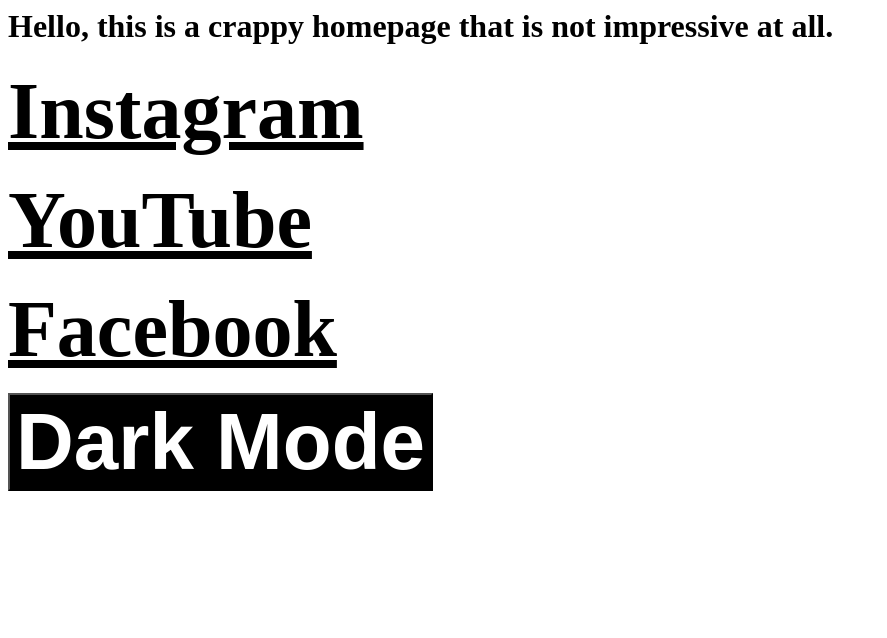
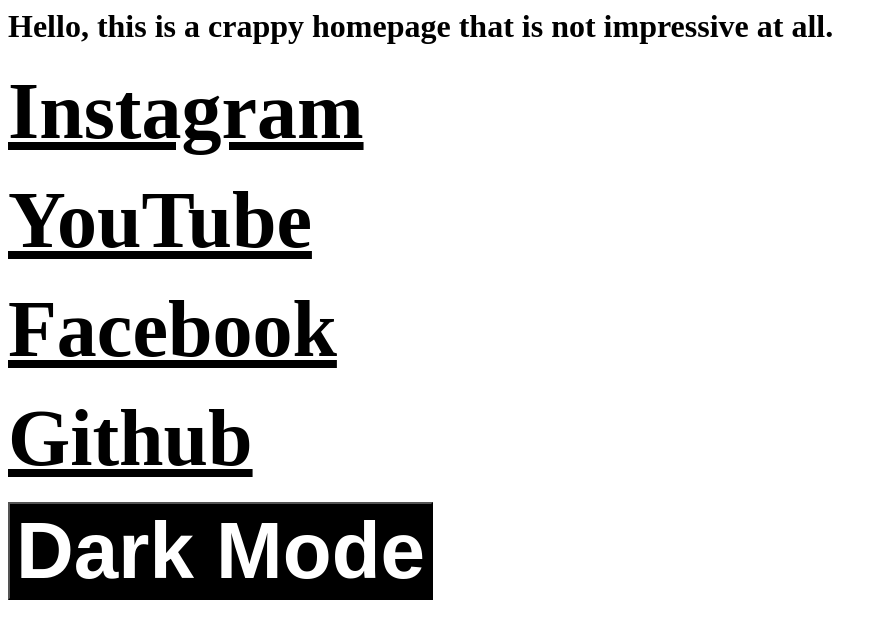
Before and after one commit to Good9tTo9t/hiroongithub.github.io, a plain HTML site: page index.html in a window 1280 px wide. Shown: the whole page, without its empty margins (0-887 px from the left). Drawn offline with nearby package versions, Linux system fonts and the light colour scheme.

Commit message:
Update index.html

```diff
--- a/index.html
+++ b/index.html
@@ -51,6 +51,9 @@
     <a id="fb" href="https://www.facebook.com/HiroWu2006/" target="_blank">Facebook</a>
     <br>
     <br>
+    <a id="gt" href="https://github.com/HiroOnGithub" target="_blank">Github</a>
+    <br>
+    <br>
     <button onclick="toggleMode()"><b>Dark Mode</b></button></a>
     <b>
 </body>
```
